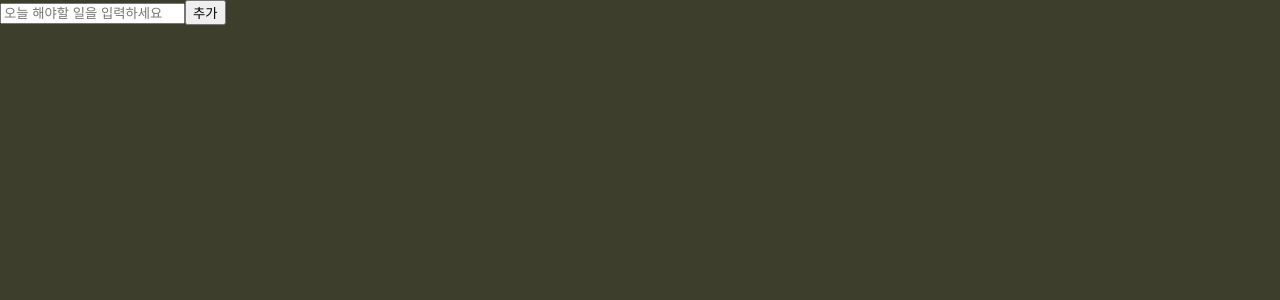
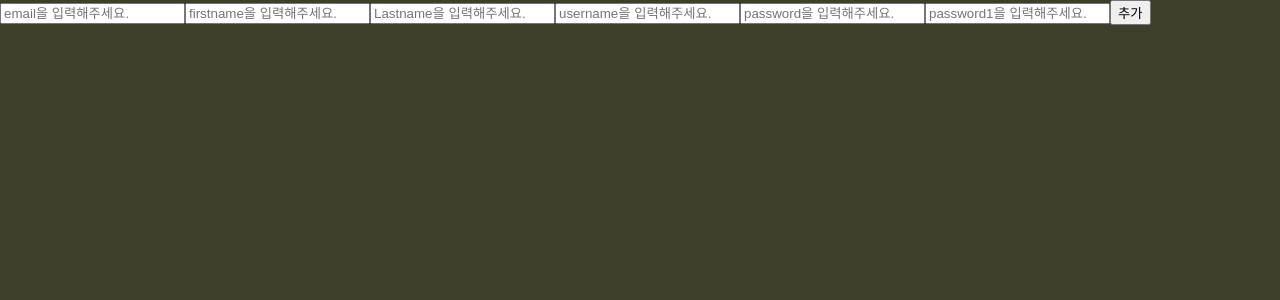
Before and after one commit to xowoony/thorn-to-do, a React (Create React App) app: page / in a window 1280 px wide. Shown: the top 300 px of the page. Built offline with nearby package versions, Linux system fonts and the light colour scheme.

Commit message:
register로 input 여러개 써보기

```diff
--- a/src/ToDoList.tsx
+++ b/src/ToDoList.tsx
@@ -1,35 +1,74 @@
 import { useState } from "react";
+import { useForm } from "react-hook-form";
+
+// function ToDoList() {
+//   const [toDo, setToDo] = useState("");
+//   const [toDoError, setToDoError] = useState("");
+
+//   const onChange = (event: React.FormEvent<HTMLInputElement>) => {
+//     const {
+//       currentTarget: { value },
+//     } = event;
+//     setToDoError("");
+//     setToDo(value);
+//   };
+
+//   const onSubmit = (event: React.FormEvent<HTMLFormElement>) => {
+//     event.preventDefault();
+//     if (toDo.length < 10) {
+//       return setToDoError("To do should be longer~~");
+//     }
+//     console.log("submit");
+//   };
+
+//   return (
+//     <div>
+//       <form onSubmit={onSubmit}>
+//         <input
+//           value={toDo}
+//           onChange={onChange}
+//           placeholder="오늘 해야할 일을 입력하세요"
+//         />
+//         <button>추가</button>
+//         {toDoError !== "" ? toDoError : null}
+//       </form>
+//     </div>
+//   );
+// }
 
 function ToDoList() {
-  const [toDo, setToDo] = useState("");
-  const [toDoError, setToDoError] = useState("");
-
-  const onChange = (event: React.FormEvent<HTMLInputElement>) => {
-    const {
-      currentTarget: { value },
-    } = event;
-    setToDoError("");
-    setToDo(value);
-  };
-
-  const onSubmit = (event: React.FormEvent<HTMLFormElement>) => {
-    event.preventDefault();
-    if (toDo.length < 10) {
-      return setToDoError("To do should be longer~~");
-    }
-    console.log("submit");
-  };
-
+  // useForm hook 사용하기
+  // register 함수사용 => onChange 이벤트 핸들러가 필요없음, onChange, value 등등 props들도 필요없어짐
+  // setState도 필요없음
+  // useForm 함수는 많은 것들을 제공함. 그 중 하나는 watch이다.
+  // watch는 form의 입력값들의 변화를 관찰 할 수 있게 해주는 함수이다.
+  const { register, watch } = useForm();
+  console.log(watch());
   return (
     <div>
-      <form onSubmit={onSubmit}>
+      <form>
+        <input {...register("email")} placeholder="email을 입력해주세요." />
         <input
-          value={toDo}
-          onChange={onChange}
-          placeholder="오늘 해야할 일을 입력하세요"
+          {...register("firstname")}
+          placeholder="firstname을 입력해주세요."
+        />
+        <input
+          {...register("Lastname")}
+          placeholder="Lastname을 입력해주세요."
+        />
+        <input
+          {...register("username")}
+          placeholder="username을 입력해주세요."
+        />
+        <input
+          {...register("password")}
+          placeholder="password을 입력해주세요."
+        />
+        <input
+          {...register("password1")}
+          placeholder="password1을 입력해주세요."
         />
         <button>추가</button>
-        {toDoError !== "" ? toDoError : null}
       </form>
     </div>
   );
```
